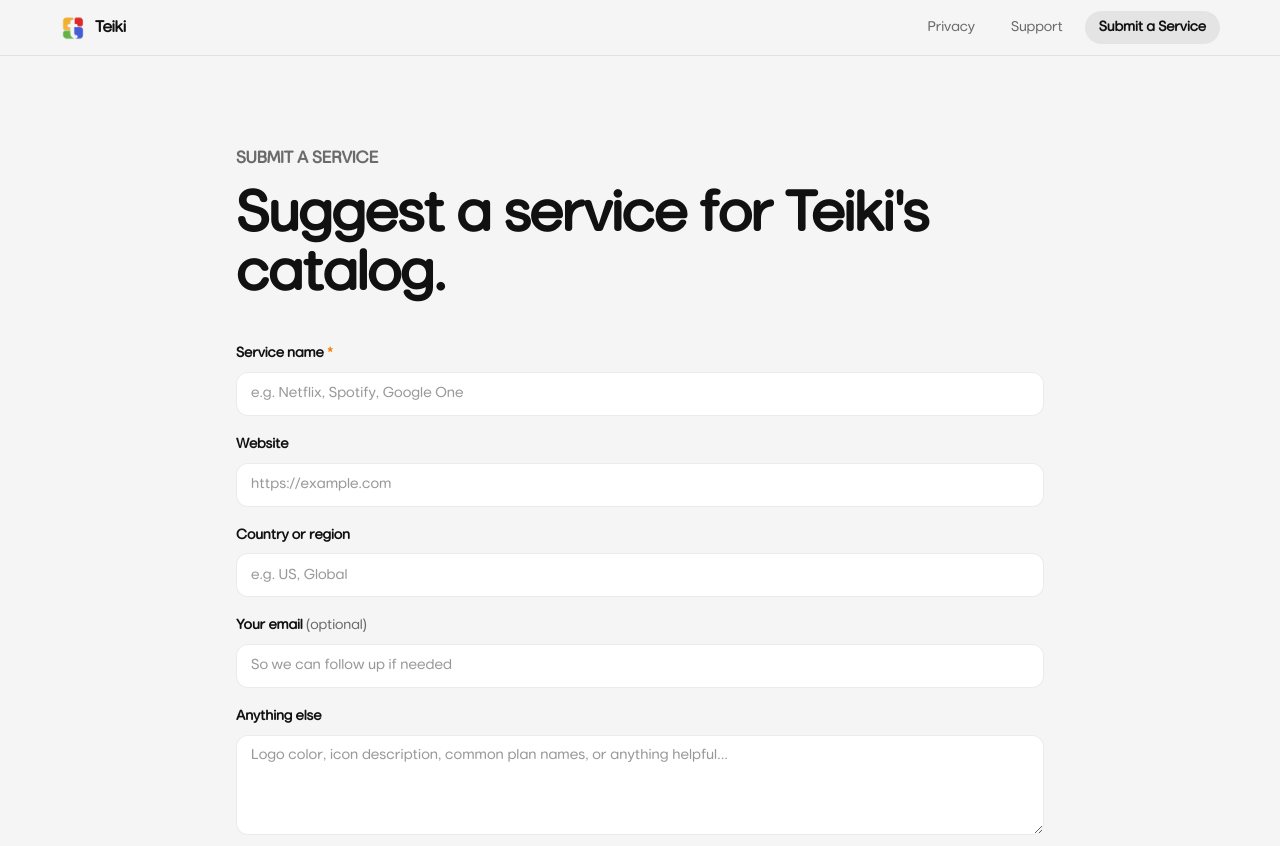
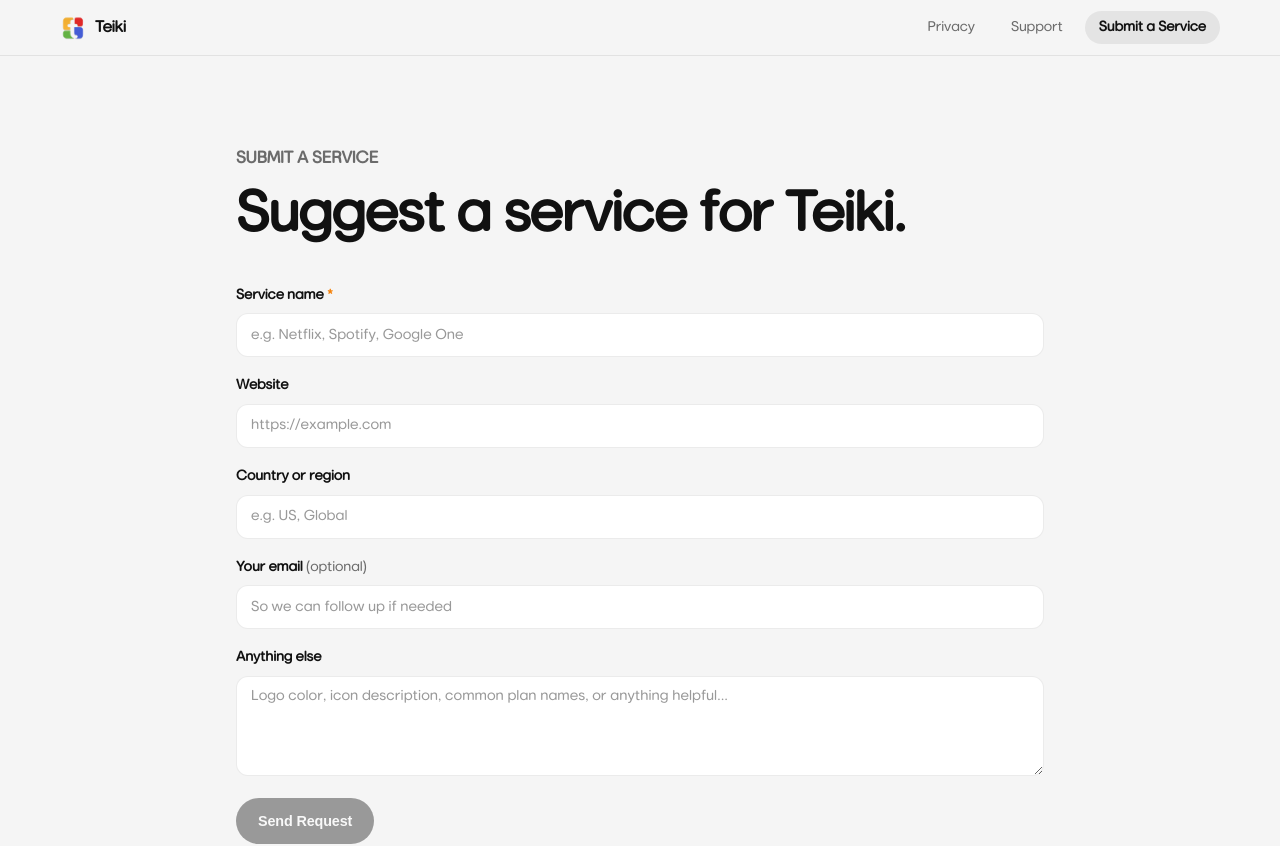
Before and after one commit to teikiapp/teiki-web, an Angular app: page /submit-a-service in a window 1280 px wide. Shown: the top 846 px of the page. Built offline with nearby package versions, Linux system fonts and the light colour scheme.

Commit message:
feat: update service suggestion header

```diff
--- a/src/app/pages/submit-service/submit-service.html
+++ b/src/app/pages/submit-service/submit-service.html
@@ -1,7 +1,7 @@
 <main class="page-main">
   <div class="page-title">
     <p class="eyebrow">Submit a Service</p>
-    <h1>Suggest a service for Teiki's catalog.</h1>
+    <h1>Suggest a service for Teiki.</h1>
   </div>
 
   <form class="service-form" [formGroup]="form" (ngSubmit)="submit()">
```
